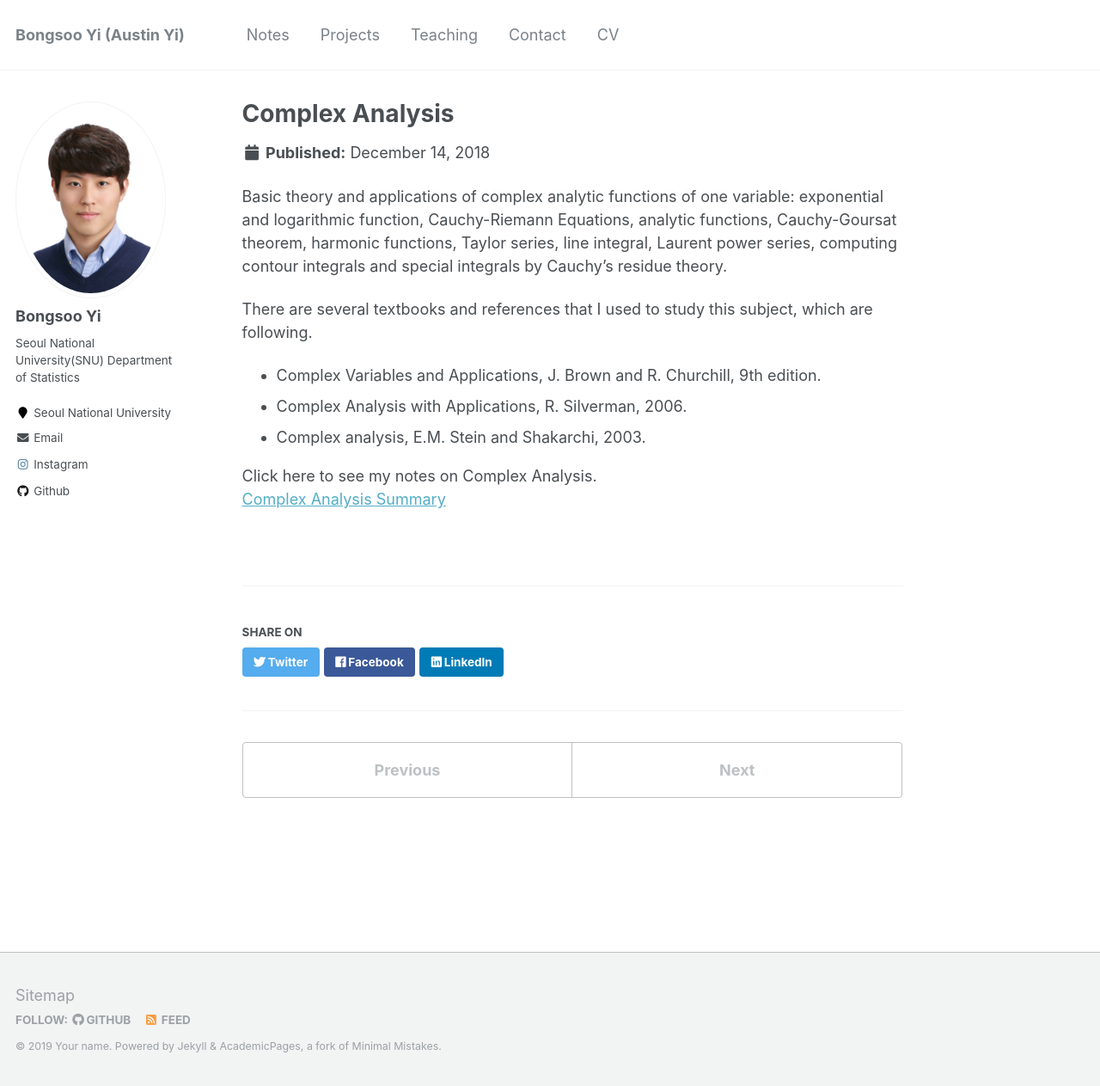
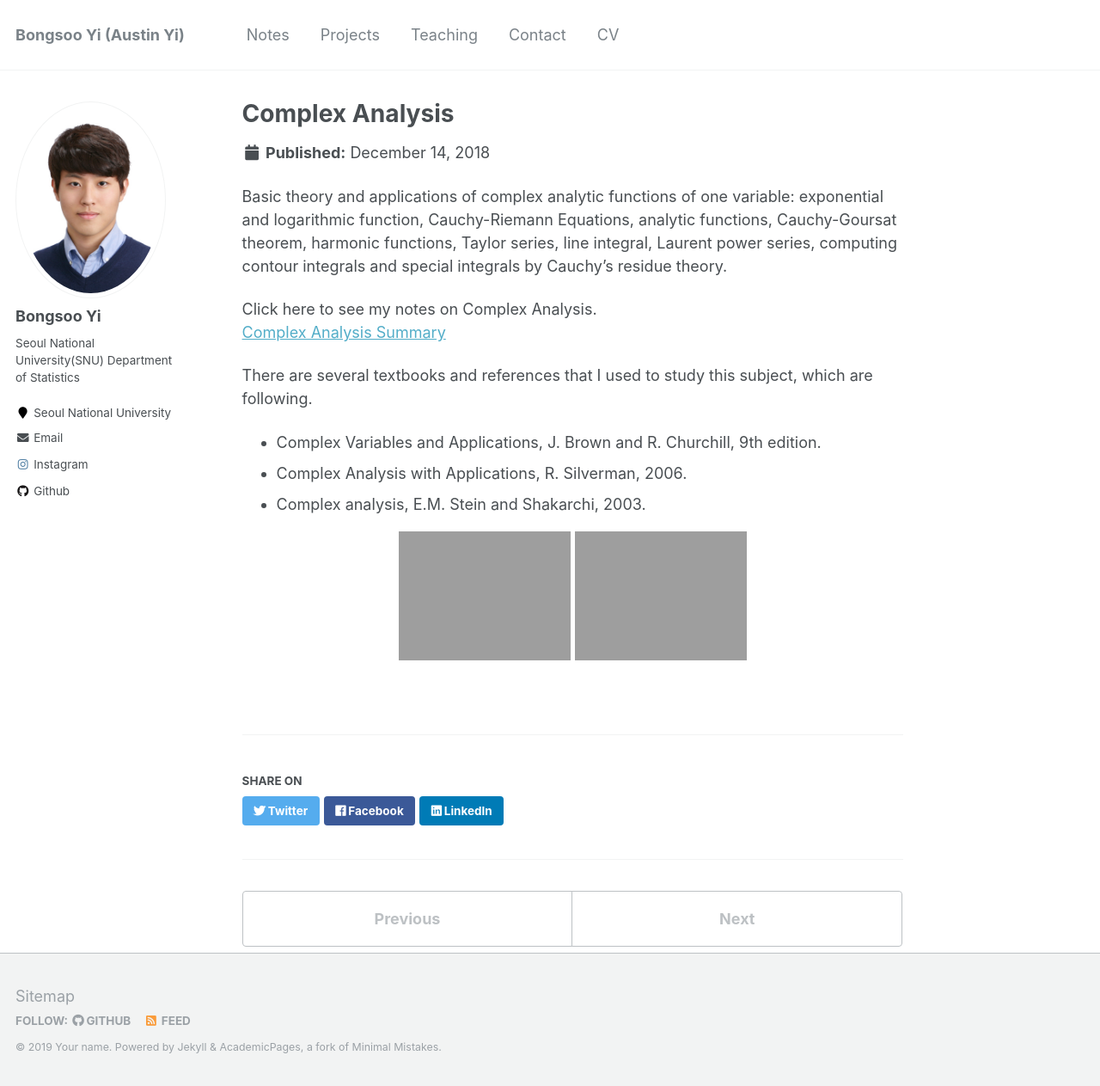
Before and after one commit to austinyi/austinyi.github.io, a Jekyll site: the page built from _publications/2018-12-14-complexanalysis.md, in a window 1280 px wide and 1263 px high. Shown: the whole window at 86% size. Built offline with Jekyll 4.4.1, drawn with Linux system fonts in a browser that asks for light colours.

Commit message:
Update 2018-12-14-complexanalysis.md

```diff
--- a/_publications/2018-12-14-complexanalysis.md
+++ b/_publications/2018-12-14-complexanalysis.md
@@ -9,11 +9,19 @@ paperurl:
 ---
 Basic theory and applications of complex analytic functions of one variable: exponential and logarithmic function, Cauchy-Riemann Equations, analytic functions, Cauchy-Goursat theorem, harmonic functions, Taylor series, line integral, Laurent power series, computing contour integrals and special integrals by Cauchy's residue theory.
 
+Click here to see my notes on Complex Analysis.
+[Complex Analysis Summary](http://austinyi.github.io/files/complexanalysis.pdf)
+
+
 There are several textbooks and references that I used to study this subject, which are following.
 * Complex Variables and Applications, J. Brown and R. Churchill, 9th edition.
 * Complex Analysis with Applications, R. Silverman, 2006.
 * Complex analysis, E.M. Stein and Shakarchi, 2003.
 
+<p align="center">
 
-Click here to see my notes on Complex Analysis.
-[Complex Analysis Summary](http://austinyi.github.io/files/complexanalysis.pdf)
+  <img src="http://austinyi.github.io/images/silverman.jpg" style="width:200px;"/>
+
+  <img src="http://austinyi.github.io/images/stein.jpg" style="width:200px;"/>
+
+</p>
```
